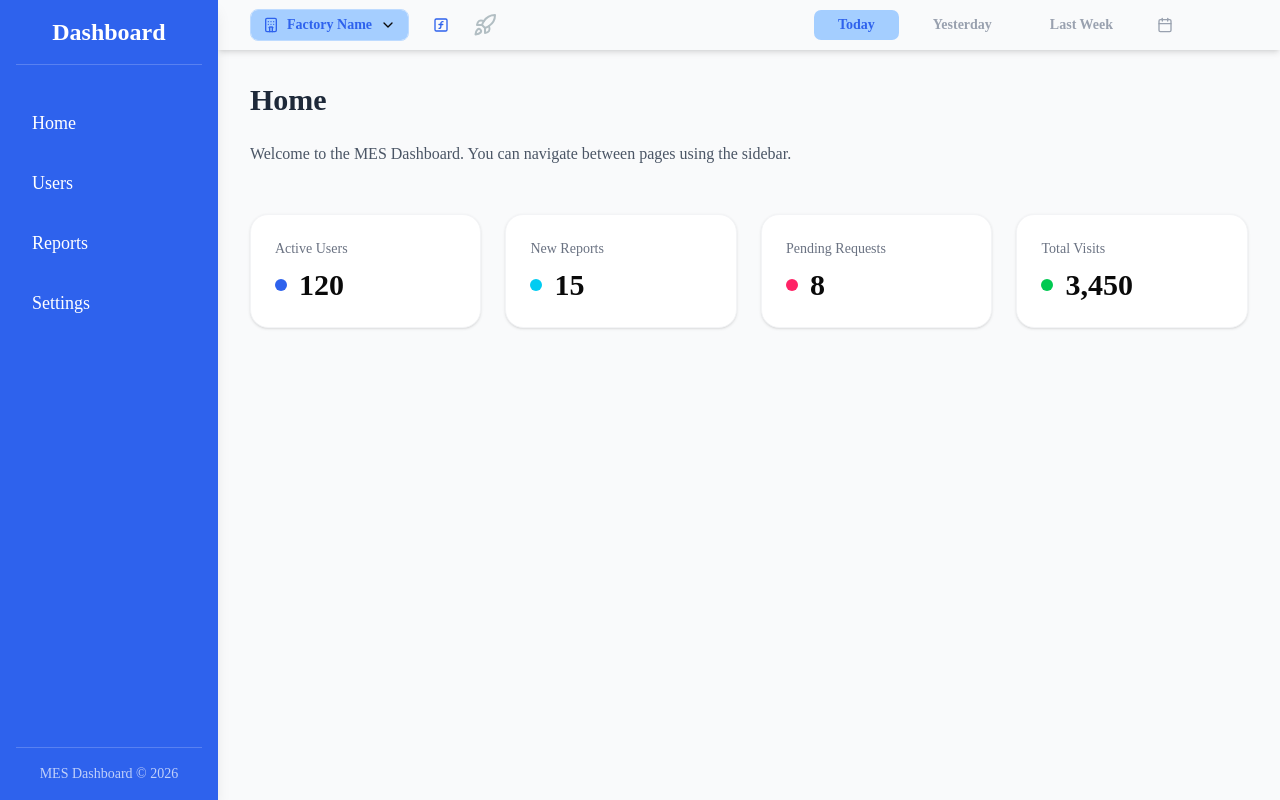
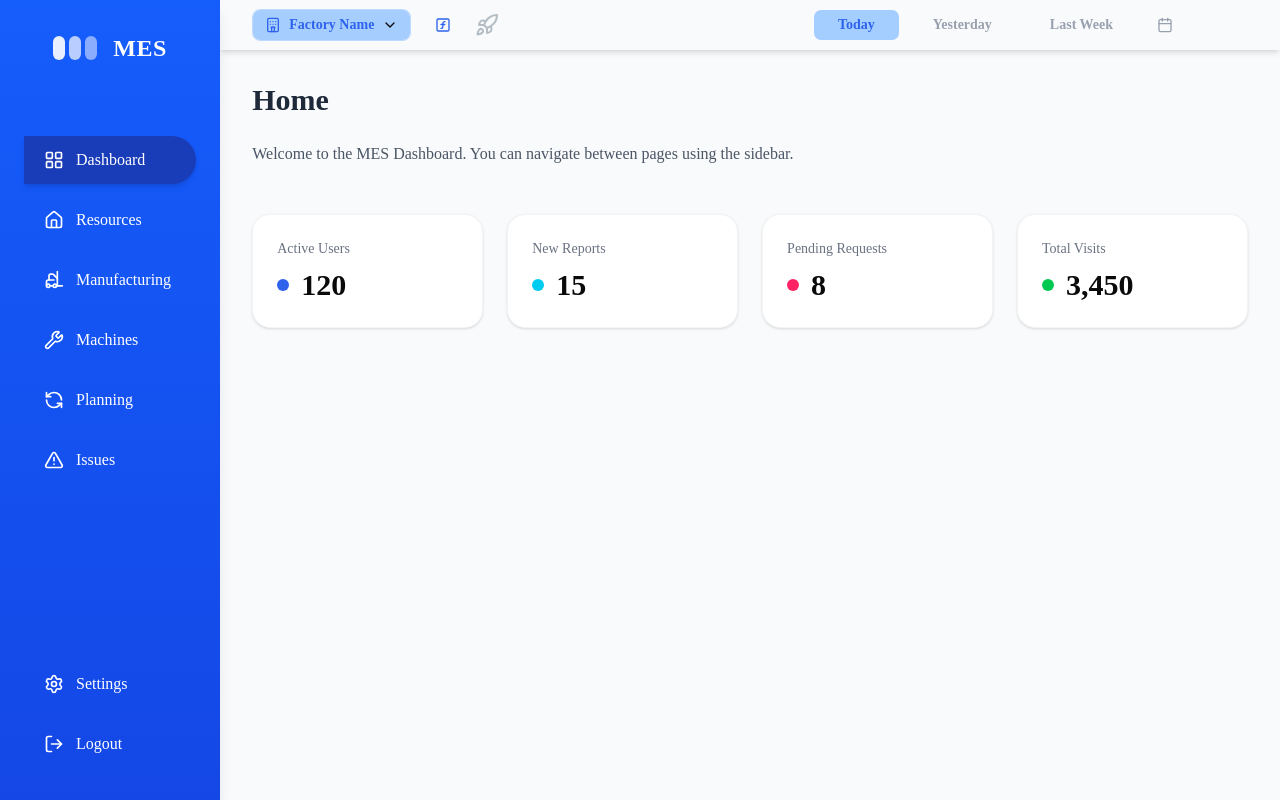
Before and after one commit to khaled-17/mes-dashboard, a Next.js app: page / in a window 1280 px wide. Built offline with nearby package versions, Linux system fonts and the light colour scheme.

Commit message:
Sidebar-design-refined

```diff
--- a/components/Sidebar.tsx
+++ b/components/Sidebar.tsx
@@ -1,33 +1,107 @@
-import Link from 'next/link';
+"use client";
+import {
+  Forklift,
+  Home,
+  LayoutGrid,
+  LogOut,
+  RefreshCcw,
+  Settings,
+  TriangleAlert,
+  WrenchIcon,
+} from "lucide-react";
+import Link from "next/link";
+import { usePathname } from "next/navigation";
 
 export default function Sidebar() {
+  const pathname = usePathname();
+
   const pages = [
-        { name: 'Home', path: '/' },
-        { name: 'Users', path: '/users' },
-        { name: 'Reports', path: '/reports' },
-        { name: 'Settings', path: '/settings' },
+    { name: "Dashboard", path: "/", icon: <LayoutGrid className="w-5 h-5" /> },
+    {
+      name: "Resources",
+      path: "/resources",
+      icon: <Home className="w-5 h-5" />,
+    },
+    {
+      name: "Manufacturing",
+      path: "/manufacturing",
+      icon: <Forklift className="w-5 h-5" />,
+    },
+    {
+      name: "Machines",
+      path: "/machines",
+      icon: <WrenchIcon className="w-5 h-5" />,
+    },
+    {
+      name: "Planning",
+      path: "/planning",
+      icon: <RefreshCcw className="w-5 h-5" />,
+    },
+    {
+      name: "Issues",
+      path: "/issues",
+      icon: <TriangleAlert className="w-5 h-5" />,
+    },
   ];
 
+  const userActions = [
+    {
+      name: "Settings",
+      path: "/settings",
+      icon: <Settings className="w-5 h-5" />,
+    },
+    { name: "Logout", path: "/logout", icon: <LogOut className="w-5 h-5" /> },
+  ];
+
+  const isActive = (path: string) => pathname === path;
+
   return (
-        <aside className="w-64 h-screen bg-primary text-white flex flex-col p-4 shadow-lg sticky top-0">
-            <div className="text-2xl font-bold mb-8 text-center border-b border-white/20 pb-4">
-                Dashboard
+    <aside className="w-64 h-screen bg-linear-to-b from-blue-600 to-blue-700 text-white flex flex-col px-6 py-8 shadow-lg sticky top-0">
+      {/* Logo Section */}
+      <div className="flex items-center justify-center  gap-4 mb-12 pb-6 ">
+        <div className="flex gap-1">
+          <div className="w-3 h-6 bg-white rounded-sm opacity-90"></div>
+          <div className="w-3 h-6 bg-white rounded-sm opacity-70"></div>
+          <div className="w-3 h-6 bg-white rounded-sm opacity-50"></div>
         </div>
-            <nav className="flex flex-col gap-2">
+        <span className="text-2xl font-bold tracking-wide">MES</span>
+      </div>
+
+      {/* Main Navigation */}
+      <nav className="flex flex-col gap-3 flex-1">
         {pages.map((item) => (
           <Link
             key={item.path}
             href={item.path}
-                        className="px-4 py-3 rounded-lg hover:bg-white/10 transition-colors font-medium text-lg"
+            className={`px-5 py-3 rounded-r-full transition-all duration-300 font-medium text-base flex items-center gap-3 ${
+              isActive(item.path)
+                ? "bg-blue-800 bg-opacity-60 shadow-md"
+                : "hover:bg-white/10"
+            }`}
           >
-                        {item.name}
+            {item.icon}
+            <span>{item.name}</span>
           </Link>
         ))}
       </nav>
 
-            <div className="mt-auto pt-4 border-t border-white/20 text-center text-sm font-light text-white/70">
-                MES Dashboard © 2026
-            </div>
+      {/* User Actions */}
+      <nav className="flex flex-col gap-3  pt-6">
+        {userActions.map((item) => (
+          <Link
+            key={item.path}
+            href={item.path}
+            className={`px-5 py-3  rounded-r-full transition-all duration-300 font-medium text-base flex items-center gap-3 ${
+              isActive(item.path)
+                ? "bg-blue-800 bg-opacity-60 shadow-md"
+                : "hover:bg-white/10"
+            }`}
+          >
+            {item.icon}
+            <span>{item.name}</span>
+          </Link>
+        ))}
+      </nav>
     </aside>
   );
 }
```
Lines whose indentation alone changed are shown as unchanged.
